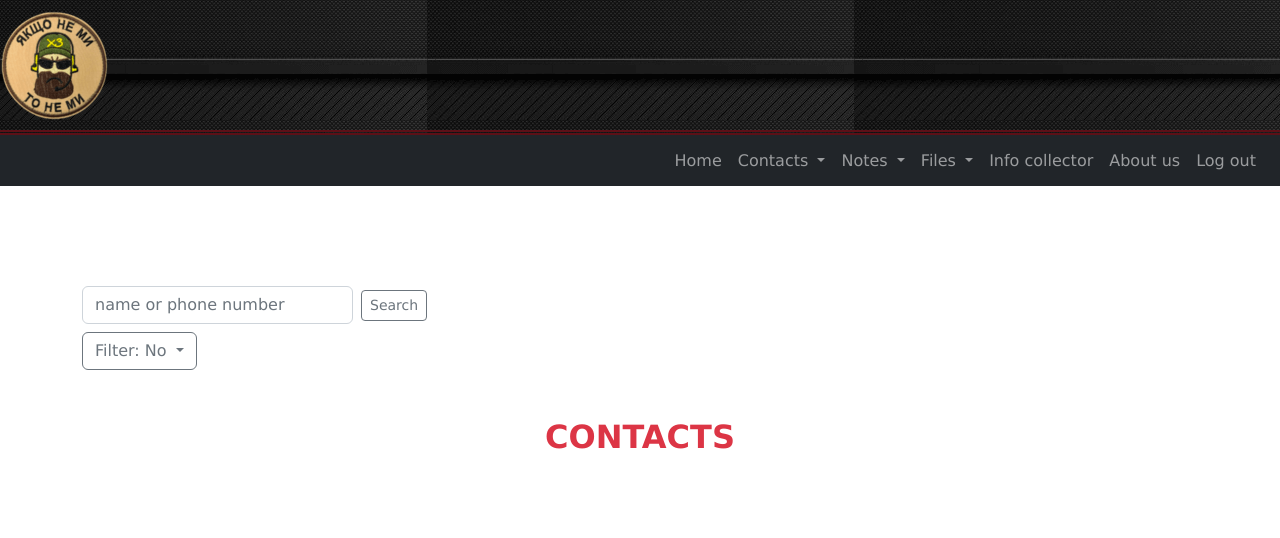
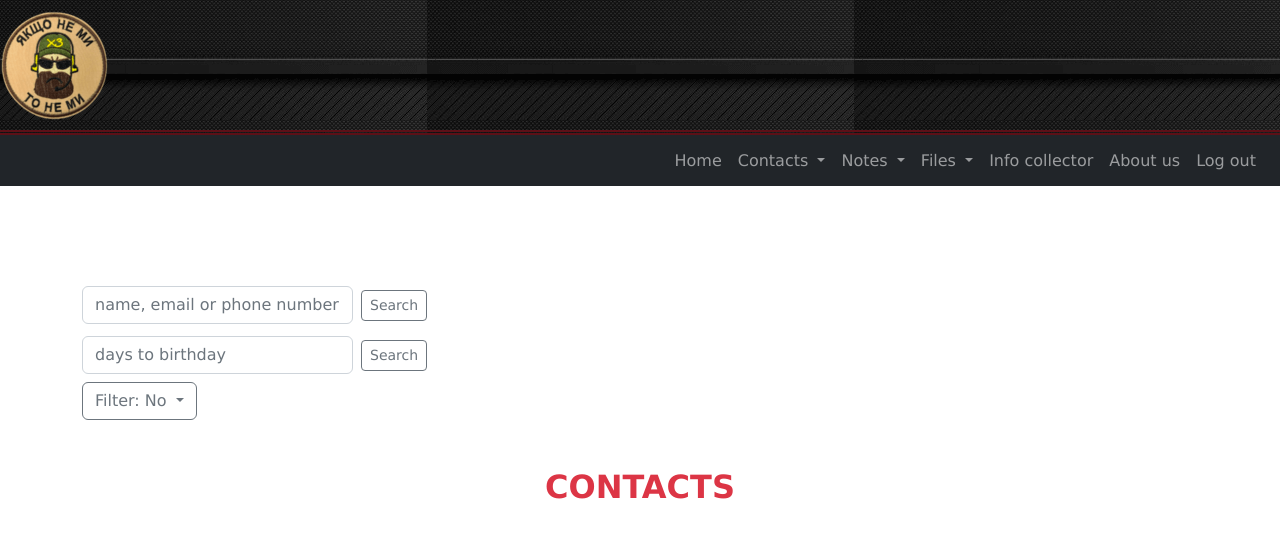
Before and after one commit to LeadShadow/Web6Project, a Django app: page /show_contacts/ in a window 1280 px wide. Shown: the top 538 px of the page. Run offline with Django 4.2, Linux system fonts and the light colour scheme; the visitor is signed in with stand-in values (Sample User, id 1); data that the repository does not hold is empty.

Commit message:
change ab

```diff
--- a/webproject/project/files_libs.py
+++ b/webproject/project/files_libs.py
@@ -1,4 +1,5 @@
 from pathlib import Path
+from datetime import datetime, date
 from google.oauth2 import service_account
 from googleapiclient.discovery import build
 
@@ -34,3 +35,13 @@ def file_type(ext: str) -> str:
             return key
     else:
         return 'Others'
+
+
+def days_to_birthday(birthday) -> int:
+    if birthday is None:
+        return -1
+    this_day = datetime.today().date()
+    birthday_day = date(this_day.year, birthday.month, birthday.day)
+    if birthday_day < this_day:
+        birthday_day = date(this_day.year + 1, birthday.month, birthday.day)
+    return int((birthday_day - this_day).days)
--- a/webproject/project/templates/project/contacts.html
+++ b/webproject/project/templates/project/contacts.html
@@ -8,14 +8,28 @@
                 <input id="colFormLabelEmail"
                        class="form-control col-12 my-1 me-sm-2 w-auto"
                        type="text"
-                       placeholder="name or phone number"
+                       placeholder="name, email or phone number"
                        name="search_key"
                 />
             </div>
             <button class="btn btn-sm btn-outline-secondary " type="submit">Search</button>
         </form>
     </div>
+    <div class="mb-1">
+        <form class="d-flex flex-row align-items-center flex-wrap" action="to_birthday">
+            <div class="input-group w-25">
+                <input id="colFormLabelEmail"
+                       class="form-control col-12 my-1 me-sm-2 w-auto"
+                       type="number"
+                       placeholder="days to birthday"
+                       name="search_days"
+                />
+            </div>
+            <button class="btn btn-sm btn-outline-secondary"  type="submit">Search</button>
+        </form>
+    </div>
     <div class="mb-5">
+
         <form class="d-flex flex-row align-items-center flex-wrap" action="/show_contacts">
             <div class="dropdown col-md-4">
                 <button class="btn btn-outline-secondary dropdown-toggle" type="button" id="dropdownMenuButton1"
--- a/webproject/project/urls.py
+++ b/webproject/project/urls.py
@@ -18,6 +18,7 @@ urlpatterns = [
     path('contacts/delete/<int:ab_id>', views.delete_ab, name='delete_ab'),
     path('show_contacts/<str:filter>', views.filter_addressbook, name='filter_addressbook'),
     path('show_contacts/search', views.search, name='search'),
+    path('show_contacts/to_birthday', views.days_to_birthday, name='days_to_birthday'),
     path('note_edit/<int:note_id>', views.edit_note, name='note_edit'),
     path('info_collector/', views.parser, name='parser'),
     path('detail_note/<int:note_id>', views.detail_note, name='detail_note'),
--- a/webproject/project/views.py
+++ b/webproject/project/views.py
@@ -20,7 +20,8 @@ from .validation_ab import Phone, Birthday, Email, DateIsNotValid, DateVeryBig,
 from .files_libs import *
 import requests
 from bs4 import BeautifulSoup
-from datetime import datetime
+from datetime import datetime, date
+
 items_note = ['Sort by ascending date', 'Sort by descending date', 'Sort tags']
 
 
@@ -276,6 +277,17 @@ def show_addressbook(request):
 @login_required
 @csrf_protect
 def filter_addressbook(request, filter):
+    def days_to_birthday(birthday) -> int:
+        if birthday is None:
+            return -1
+        print(type(birthday))
+        # this_birthday = birthday.date()
+        this_day = datetime.today().date()
+        birthday_day = date(this_day.year, birthday.month, birthday.day)
+        if birthday_day < this_day:
+            birthday_day = date(this_day.year + 1, birthday.month, birthday.day)
+        return int((birthday_day - this_day).days)
+
     global items_ab
     contacts = []
     filt = filter
@@ -286,11 +298,16 @@ def filter_addressbook(request, filter):
             contacts = AddressBook.objects.filter(user_id=request.user).all().order_by('-birthday').values()
         elif filter == 'Sort by descending date':
             contacts = AddressBook.objects.filter(user_id=request.user).all().order_by('birthday').values()
-        else:
+        elif filter == 'search':
             search_value = request.GET.get('search_key')
             contact = AddressBook.objects.filter(
-                Q(user_id=request.user, phone=search_value) | Q(user_id=request.user, name=search_value))
+                Q(user_id=request.user, phone__contains=search_value) | Q(user_id=request.user,
+                name__icontains=search_value) | Q(user_id=request.user, email__contains=search_value))
             contacts = list(contact)
+        elif filter == 'to_birthday':
+            days_to_bd = int(request.GET.get('search_days'))
+            all_contact = AddressBook.objects.filter(user_id=request.user).all()
+            contacts = [contact for contact in all_contact if 0 <= days_to_birthday(contact.birthday) <= days_to_bd]
         return render(request, 'project/contacts.html', {'contacts': contacts, 'items': items_ab, 'filt': filt})
 
 
@@ -300,6 +317,7 @@ def search(request):
     global items_ab
     if request.method == 'POST':
         search_value = request.POST.get('search_key')
+        print(search_value)
         contact = AddressBook.objects.filter(
             Q(user_id=request.user, phone=search_value) | Q(user_id=request.user, name=search_value))
         contacts = list(contact)
@@ -308,9 +326,23 @@ def search(request):
         return redirect(to='filter_addressbook')
 
 
+@csrf_protect
+@login_required
+def days_to_birthday(request):
+    global items_ab
+    if request.method == 'POST':
+        days_to_bd = int(request.POST.get('search_days'))
+        # print(days_to_bd)
+        contact = AddressBook.objects.filter(user_id=request.user).all()
+        contacts = list(contact)
+        print(contacts)
+        return render(request, 'project/contacts.html', {'contacts': contacts, 'items': items_ab})
+    else:
+        return redirect(to='filter_addressbook')
+
+
 @login_required
 def parser(request):
-
     # CURRENCY
     # https://https://finance.i.ua/
     currency = []
@@ -566,6 +598,5 @@ def file_upload(request):
     return render(request, 'project/file_upload.html')
 
 
-
 def about_us(request):
     return render(request, 'project/about_us.html')
```
Also changed, not shown: webproject/project/validation_ab.py (line endings or trailing spaces).
